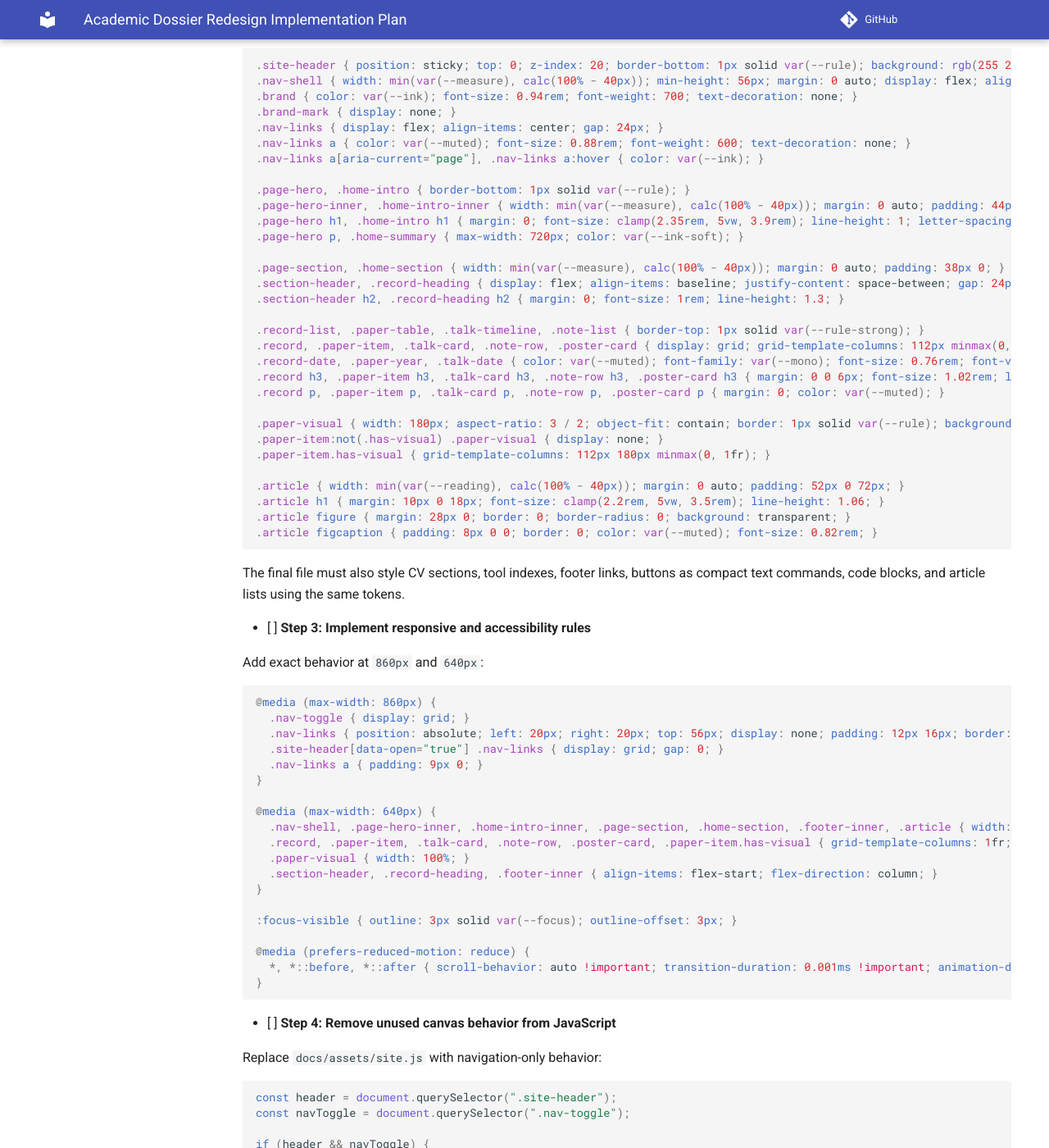
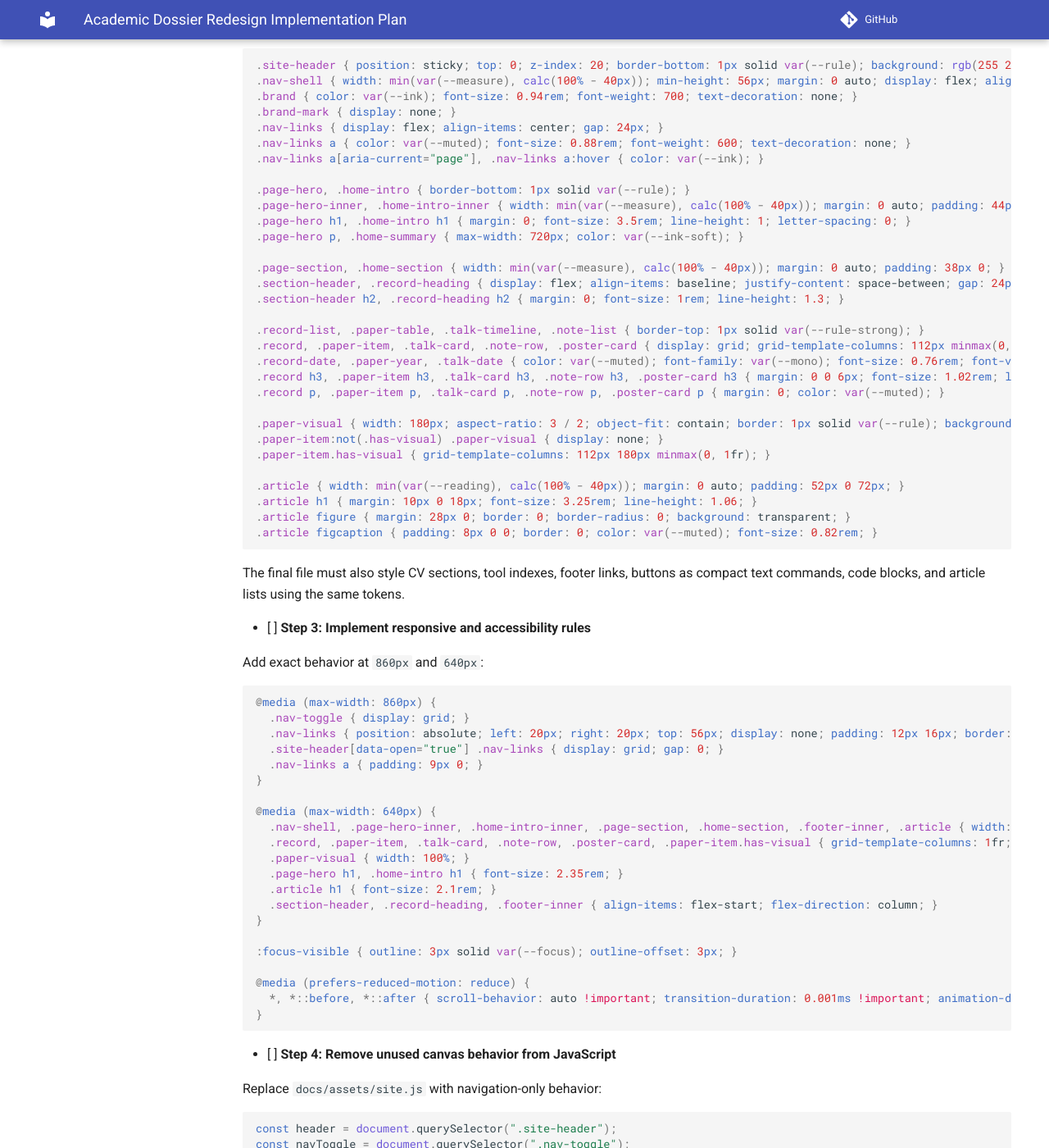
Before and after one commit to qiyang-ustc/qiyang-ustc.github.io, an MkDocs documentation site: the page built from docs/superpowers/plans/2026-07-09-academic-dossier-redesign.md, in a window 1280 px wide and 1400 px high, scrolled down 4358 px. Shown: the whole window at 82% size. Built offline with MkDocs 1.6.1 and Material for MkDocs 9.7.7, drawn with Linux system fonts in a browser that asks for light colours; comment, search, counter and statistics services are not loaded.

Commit message:
Correct responsive typography plan

````diff
--- a/docs/superpowers/plans/2026-07-09-academic-dossier-redesign.md
+++ b/docs/superpowers/plans/2026-07-09-academic-dossier-redesign.md
@@ -215,7 +215,7 @@ The rewritten stylesheet must define these component contracts with the stated b
 
 .page-hero, .home-intro { border-bottom: 1px solid var(--rule); }
 .page-hero-inner, .home-intro-inner { width: min(var(--measure), calc(100% - 40px)); margin: 0 auto; padding: 44px 0 34px; }
-.page-hero h1, .home-intro h1 { margin: 0; font-size: clamp(2.35rem, 5vw, 3.9rem); line-height: 1; letter-spacing: 0; }
+.page-hero h1, .home-intro h1 { margin: 0; font-size: 3.5rem; line-height: 1; letter-spacing: 0; }
 .page-hero p, .home-summary { max-width: 720px; color: var(--ink-soft); }
 
 .page-section, .home-section { width: min(var(--measure), calc(100% - 40px)); margin: 0 auto; padding: 38px 0; }
@@ -233,7 +233,7 @@ The rewritten stylesheet must define these component contracts with the stated b
 .paper-item.has-visual { grid-template-columns: 112px 180px minmax(0, 1fr); }
 
 .article { width: min(var(--reading), calc(100% - 40px)); margin: 0 auto; padding: 52px 0 72px; }
-.article h1 { margin: 10px 0 18px; font-size: clamp(2.2rem, 5vw, 3.5rem); line-height: 1.06; }
+.article h1 { margin: 10px 0 18px; font-size: 3.25rem; line-height: 1.06; }
 .article figure { margin: 28px 0; border: 0; border-radius: 0; background: transparent; }
 .article figcaption { padding: 8px 0 0; border: 0; color: var(--muted); font-size: 0.82rem; }
 ```
@@ -256,6 +256,8 @@ Add exact behavior at `860px` and `640px`:
   .nav-shell, .page-hero-inner, .home-intro-inner, .page-section, .home-section, .footer-inner, .article { width: min(100% - 24px, var(--measure)); }
   .record, .paper-item, .talk-card, .note-row, .poster-card, .paper-item.has-visual { grid-template-columns: 1fr; gap: 8px; }
   .paper-visual { width: 100%; }
+  .page-hero h1, .home-intro h1 { font-size: 2.35rem; }
+  .article h1 { font-size: 2.1rem; }
   .section-header, .record-heading, .footer-inner { align-items: flex-start; flex-direction: column; }
 }
 
````
